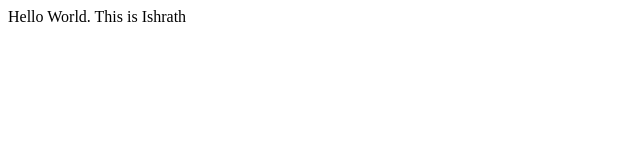
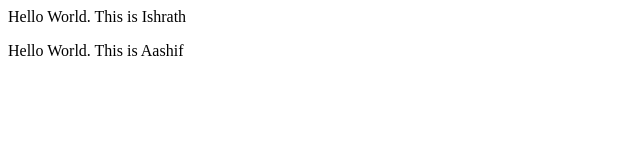
Before and after one commit to aashif-m/Athletica, a plain HTML site: page Untitled-1.html in a window 1280 px wide. Shown: the whole page, without its empty margins (0-640 px from the left). Drawn offline with Linux system fonts and the light colour scheme.

Commit message:
change untiltiled html

```diff
--- a/Untitled-1.html
+++ b/Untitled-1.html
@@ -6,5 +6,6 @@
 </head>
 <body>
   <p>Hello World. This is Ishrath</p>
+  <p>Hello World. This is Aashif</p>
 </body>
 </html>
```
